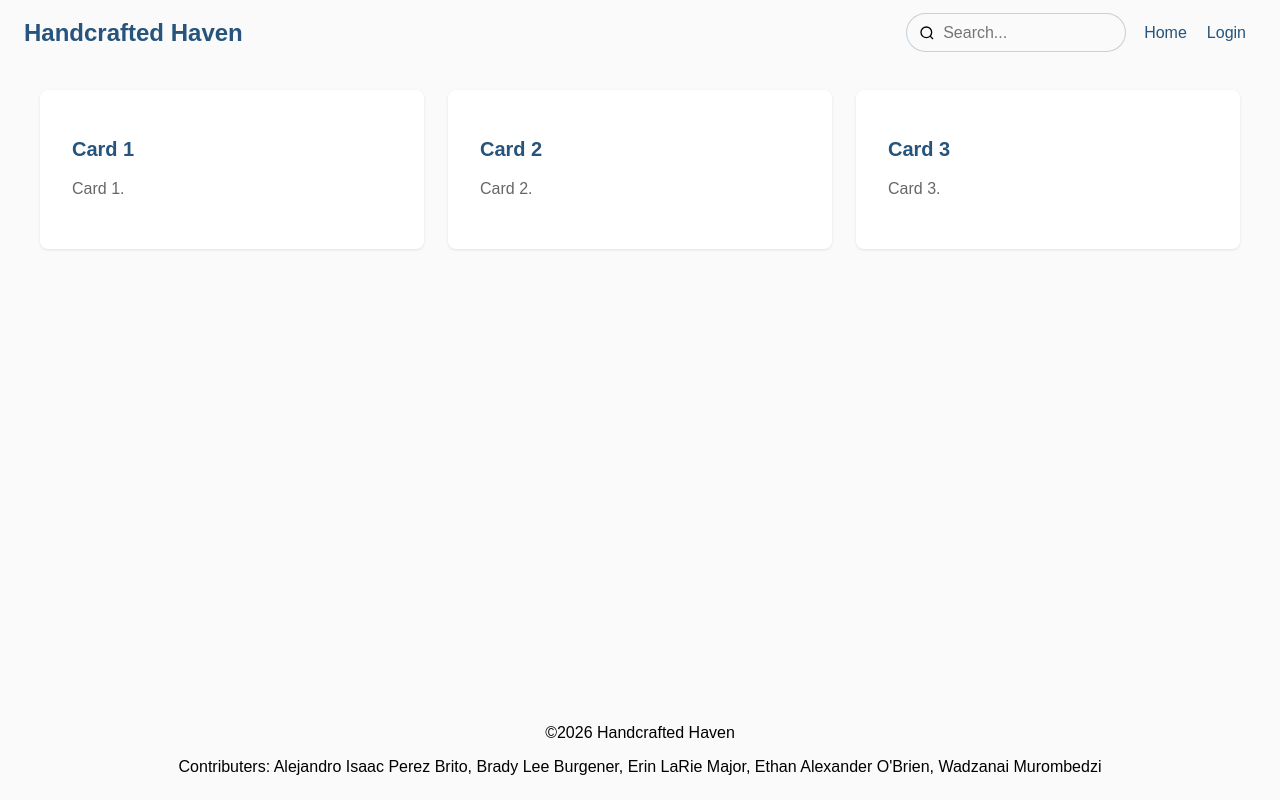
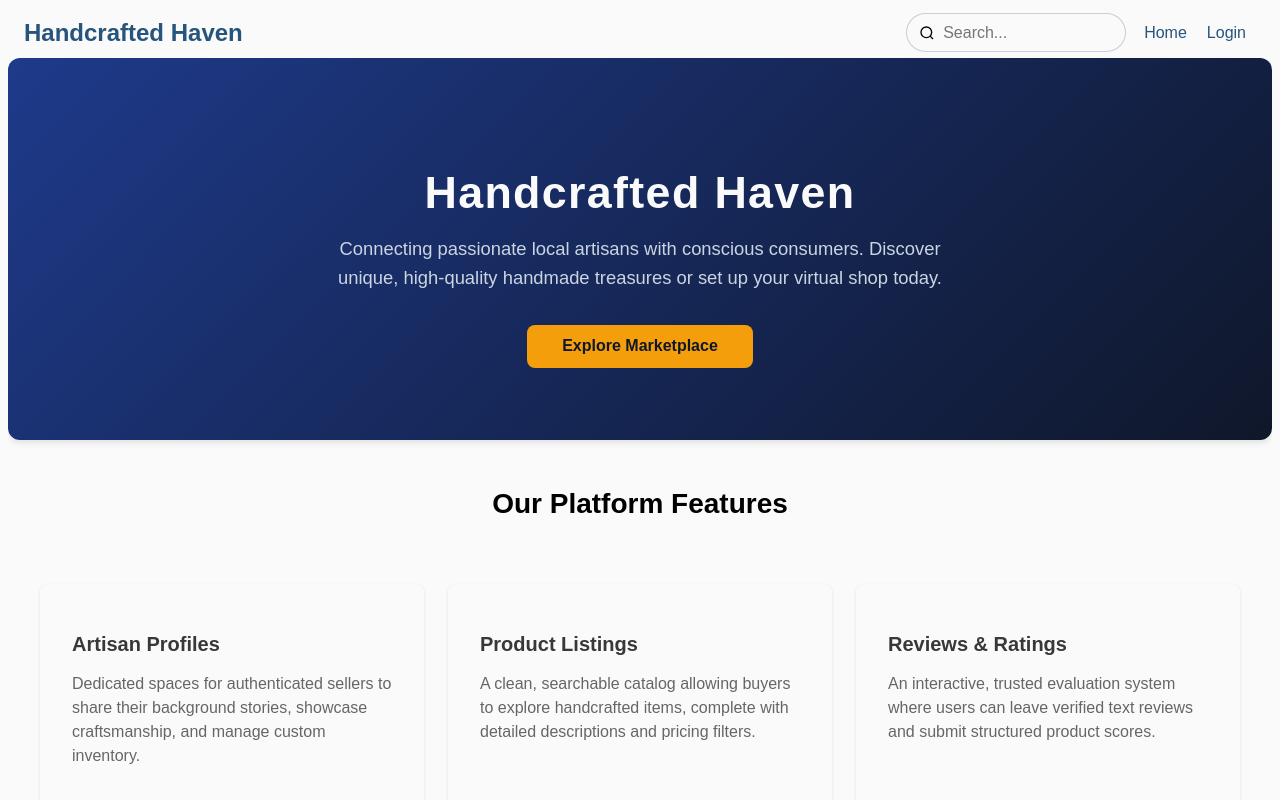
Before and after one commit to blburgen/CodingWookies, a Next.js app: page / in a window 1280 px wide. Shown: the top 800 px of the page. Built offline with nearby package versions, Linux system fonts and the light colour scheme.

Commit message:
feat: complete core landing page body requirements with semantic features grid

```diff
--- /dev/null
+++ b/pnpm-workspace.yaml
@@ -0,0 +1,3 @@
+allowBuilds:
+  sharp: set this to true or false
+  unrs-resolver: set this to true or false
--- a/src/app/page.module.css
+++ b/src/app/page.module.css
@@ -1,9 +1,14 @@
 :root {
   --background: #fafafa;
   --background2: #cfcfcf;
+  --background3: #f59e0b;
+  --background4: #d97706;
+  --background5: #1e3a8a;
 
   --text-primary: #000;
   --text-secondary: #666;
+  --text-tertiary: #cbd5e1;
+  --text-Quaternary: #0f172a;
 
   --button-primary-hover: #383838;
   --button-secondary-hover: #f2f2f2;
@@ -49,7 +54,7 @@
 }
 
 .card {
-  background-color: white;
+  background-color: var(--background);
   border-radius: 8px;
   padding: 2rem;
   box-shadow: 0 1px 3px rgba(0, 0, 0, 0.1);
@@ -58,6 +63,7 @@
 .card h2 {
   font-size: 1.25rem;
   margin-bottom: 0.5rem;
+  color: var(--button-primary-hover);
 }
 
 .card p {
@@ -77,3 +83,73 @@
   height: 4rem;
   min-height: 4rem;
 }
+
+/* =========================================================================
+   HOMEPAGE EXTENSIONS BY ISAAC (CSS MODULES)
+   ========================================================================= */
+
+.heroSection {
+  background: linear-gradient(
+    135deg,
+    var(--background5) 0%,
+    var(--text-Quaternary) 100%
+  );
+  color: var(--background);
+  text-align: center;
+  padding: 4.5rem 1.5rem;
+  border-radius: 12px;
+  margin-bottom: 3rem;
+  box-shadow: 0 4px 6px -1px rgba(0, 0, 0, 0.1);
+}
+
+.heroTitle {
+  font-size: 2.8rem;
+  margin-bottom: 1rem;
+  font-weight: 700;
+  letter-spacing: 0.03em;
+  color: var(--background);
+}
+
+.heroSubtitle {
+  font-size: 1.15rem;
+  max-width: 650px;
+  margin: 0 auto 2rem auto;
+  color: var(--text-tertiary);
+  line-height: 1.6;
+}
+
+.ctaContainer {
+  display: flex;
+  justify-content: center;
+}
+
+.ctaButton {
+  background-color: var(--background3);
+  color: var(--text-Quaternary);
+  font-weight: 600;
+  padding: 0.8rem 2.2rem;
+  border: none;
+  border-radius: 8px;
+  font-size: 1rem;
+  cursor: pointer;
+  transition:
+    background-color 0.2s ease,
+    transform 0.1s ease;
+}
+
+.ctaButton:hover {
+  background-color: var(--background4);
+}
+
+.ctaButton:focus {
+  outline: 3px solid var(--background);
+  background-color: var(--background4);
+}
+
+.sectionTitle {
+  font-size: 1.75rem;
+  color: var(--text-primary);
+  text-align: center;
+  margin-bottom: 2rem;
+  font-weight: 600;
+}
--- a/src/app/page.tsx
+++ b/src/app/page.tsx
@@ -7,15 +7,59 @@ export default function Home() {
   return (
     <div className={styles.page}>
       <Header />
+      <main
+        className={styles.main}
+        aria-label="Handcrafted Haven Marketplace Homepage"
+      >
+        {/* =========================================================================
+            ISAAC contribution: HERO SECTION (Welcome section)
+            ========================================================================= */}
+        <section className={styles.heroSection} aria-labelledby="hero-title">
+          <h1 id="hero-title" className={styles.heroTitle}>
+            Handcrafted Haven
+          </h1>
+          <p className={styles.heroSubtitle}>
+            Connecting passionate local artisans with conscious consumers.
+            Discover unique, high-quality handmade treasures or set up your
+            virtual shop today.
+          </p>
+          <div className={styles.ctaContainer}>
+            <button
+              className={styles.ctaButton}
+              aria-label="Explore the artisan marketplace"
+            >
+              Explore Marketplace
+            </button>
+          </div>
+        </section>
 
-      <main className={styles.main}>
+        {/* =========================================================================
+            ISAAC contribution: Applying requirements in Cards
+            ========================================================================= */}
+        <h2 className={styles.sectionTitle} id="features-title">
+          Our Platform Features
+        </h2>
 
-        <div className={styles.cards}>
-          <Card title="Card 1" description="Card 1." />
-          <Card title="Card 2" description="Card 2." />
-          <Card title="Card 3" description="Card 3." />
+        <div
+          className={styles.cards}
+          role="region"
+          aria-labelledby="features-title"
+        >
+          <Card
+            title="Artisan Profiles"
+            description="Dedicated spaces for authenticated sellers to share their background stories, showcase craftsmanship, and manage custom inventory."
+          />
+          <Card
+            title="Product Listings"
+            description="A clean, searchable catalog allowing buyers to explore handcrafted items, complete with detailed descriptions and pricing filters."
+          />
+          <Card
+            title="Reviews & Ratings"
+            description="An interactive, trusted evaluation system where users can leave verified text reviews and submit structured product scores."
+          />
         </div>
       </main>
+
       <Footer />
     </div>
   );
```
Also changed, not shown: 1 other file (tests, documents, lock files or other folders).
